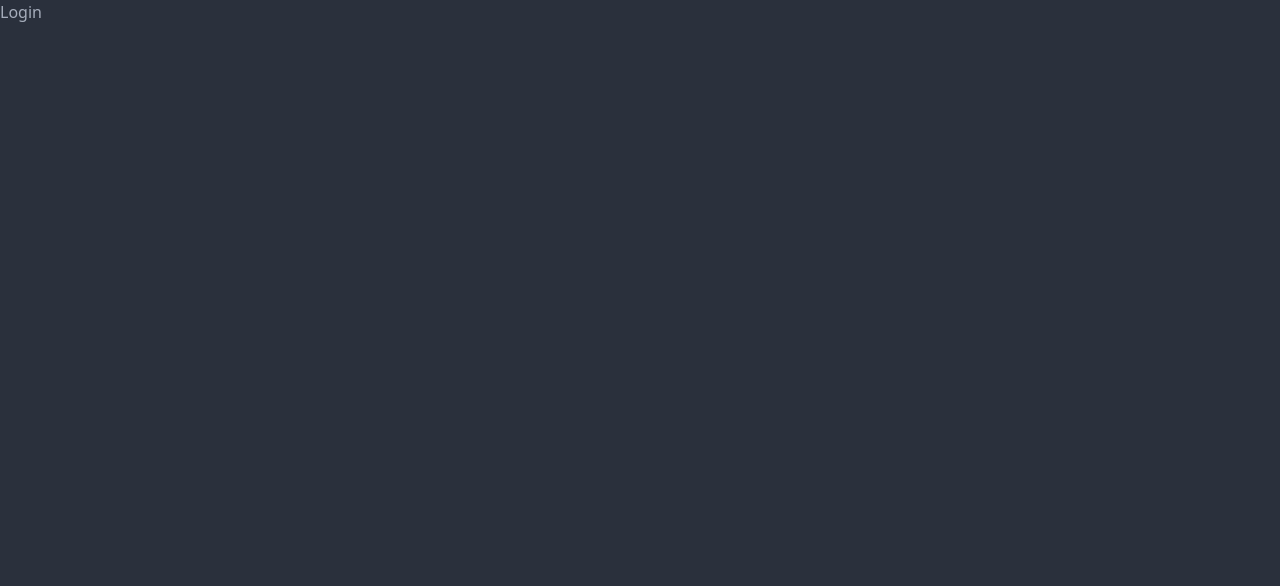
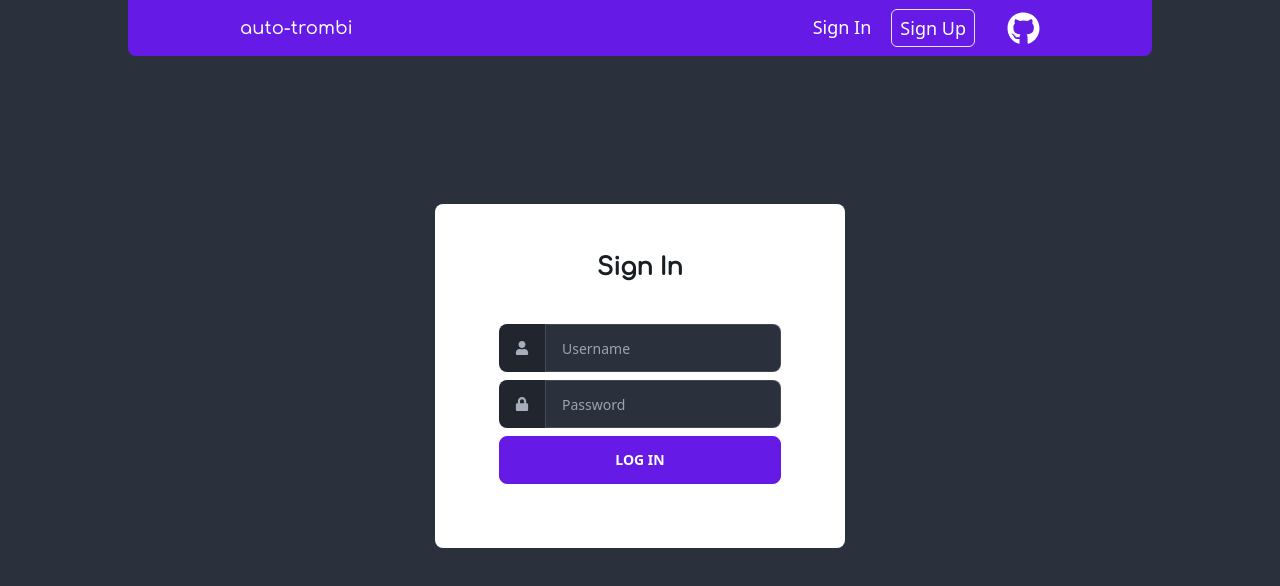
Before and after one commit to k-samir/auto-trombi, a React (Vite) app: page / in a window 1280 px wide. Shown: the top 586 px of the page. Built offline with nearby package versions, Linux system fonts and the light colour scheme.

Commit message:
Init Login Page

```diff
--- a/src/App.tsx
+++ b/src/App.tsx
@@ -2,13 +2,50 @@ import { Route, Routes } from "react-router-dom";
 import "./App.scss";
 import Index from "./components/Index/Index";
 import Login from "./components/Login/Login";
+import { useEffect } from "react";
+import { themeChange } from "theme-change";
+import { FaGithub } from "react-icons/fa";
 
 const App = () => {
   return (
-    <Routes>
-      <Route path="/" element={<Login />} />
-      <Route path="/index" element={<Index />} />
-    </Routes>
+    <div className="flex justify-center">
+      <header className="bg-primary h-14 flex  px-28 w-[80%] rounded-b-lg text-lg">
+        <a
+          className="flex self-center flex-1 font-comfortaa text-white"
+          href="/"
+        >
+          auto-trombi
+        </a>
+        <div className="flex flex-1 justify-end gap-8">
+          <div className="flex self-center gap-5">
+            <a
+              href="/"
+              className="border-0 text-white hover:bg-transparent hover:text-white/40 capitalize text-md py-1"
+            >
+              Sign in
+            </a>
+            <a
+              href="/index"
+              className="border-solid text-white border-[1px] rounded-md hover:bg-white/40 hover:border-white capitalize h-fit text-md px-2 py-1 "
+            >
+              Sign up
+            </a>
+          </div>
+          <a
+            className="flex self-center"
+            href="https://github.com/k-samir/auto-trombi"
+          >
+            <FaGithub size={33} color="white" />
+          </a>
+        </div>
+      </header>
+      <div className="text-center justify-center flex centered">
+        <Routes>
+          <Route path="/" element={<Login />} />
+          <Route path="/index" element={<Index />} />
+        </Routes>
+      </div>
+    </div>
   );
 };
 
--- a/src/components/Login/Login.tsx
+++ b/src/components/Login/Login.tsx
@@ -1,9 +1,64 @@
+import { FaLock, FaUser } from "react-icons/fa";
+import { useNavigate } from "react-router-dom";
+import { Input } from 'antd';
+
 import "./Login.scss";
+const Login = () => {
 
-const Login = () => {
+
+  const navigate = useNavigate();
+
+  const handleSubmit = (event: any) => {
+    event.preventDefault();
+    navigate('/index');
+  };
+
+
   return (
-       <p>Login</p>
+    <div className="rounded-lg bg-white w-fit flex flex-col p-16 pt-12 gap-10">
+
+        <h1 className="font-comfortaa font-extrabold text-neutral">Sign In</h1>
+
+      <form className="flex flex-col gap-2"  onSubmit={handleSubmit}>
+        <div className="">
+          <label className="input-group input-group-md">
+            <span>
+              <FaUser />
+            </span>
+
+            <input
+            required
+              type="text"
+              placeholder="Username"
+              className="input input-bordered input-md"
+            />
+          </label>
+        </div>
+
+
+
+        <div className="">
+          <label className="input-group input-group-md">
+            <span>
+              <FaLock className="flex self-center" />
+            </span>
+
+            <input
+            required
+              type="password"
+              placeholder="Password"
+              className="input input-bordered input-md"
+            />
+          </label>
+        </div>
+
+        <button className="btn btn-primary" type="submit">Log In</button>
+      </form>
+
+
+    </div>
   );
 };
 
 export default Login;
+// <Input size="large" placeholder="large size" prefix={ <FaUser />} />
--- a/src/main.tsx
+++ b/src/main.tsx
@@ -2,6 +2,8 @@ import React from "react";
 import ReactDOM from "react-dom/client";
 import { BrowserRouter } from "react-router-dom";
 import App from "./App";
+//import 'antd/dist/antd.min.css';
+
 import "./index.scss";
 
 ReactDOM.createRoot(document.getElementById("root") as HTMLElement).render(
```
